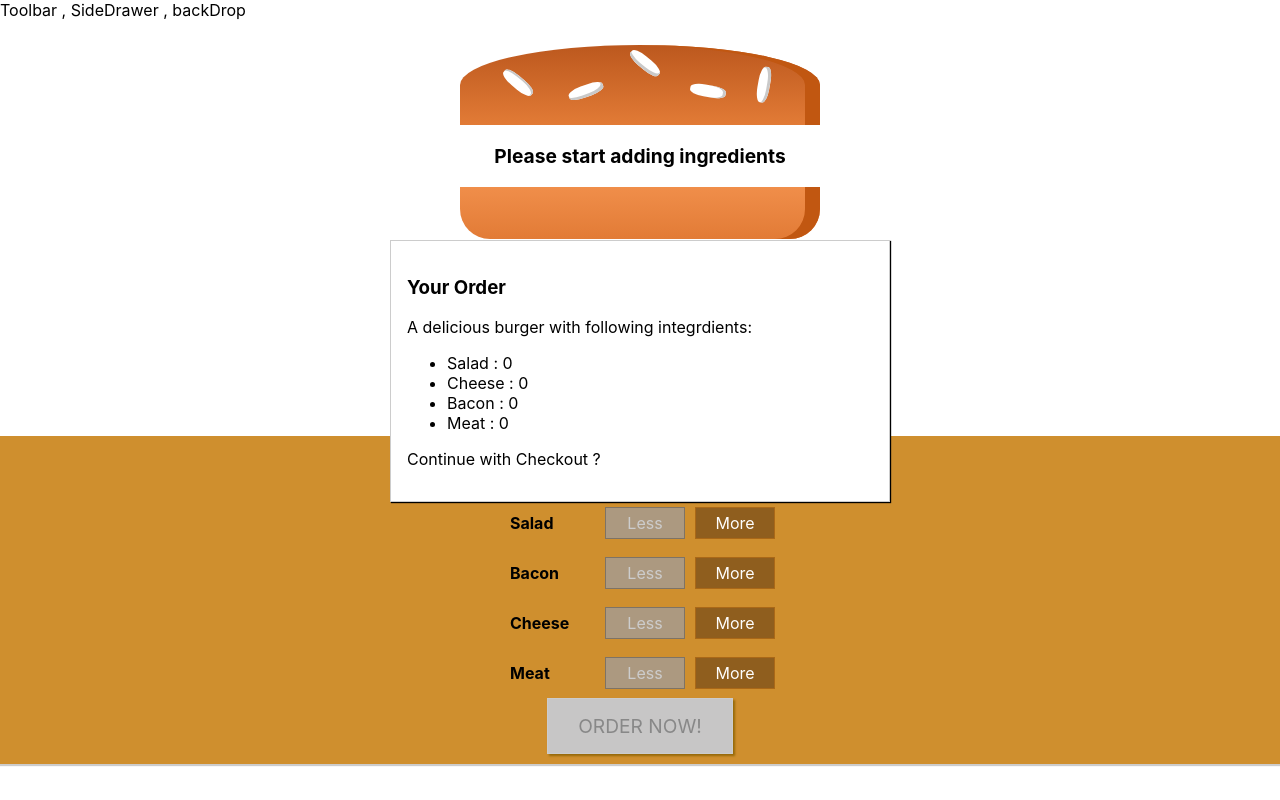
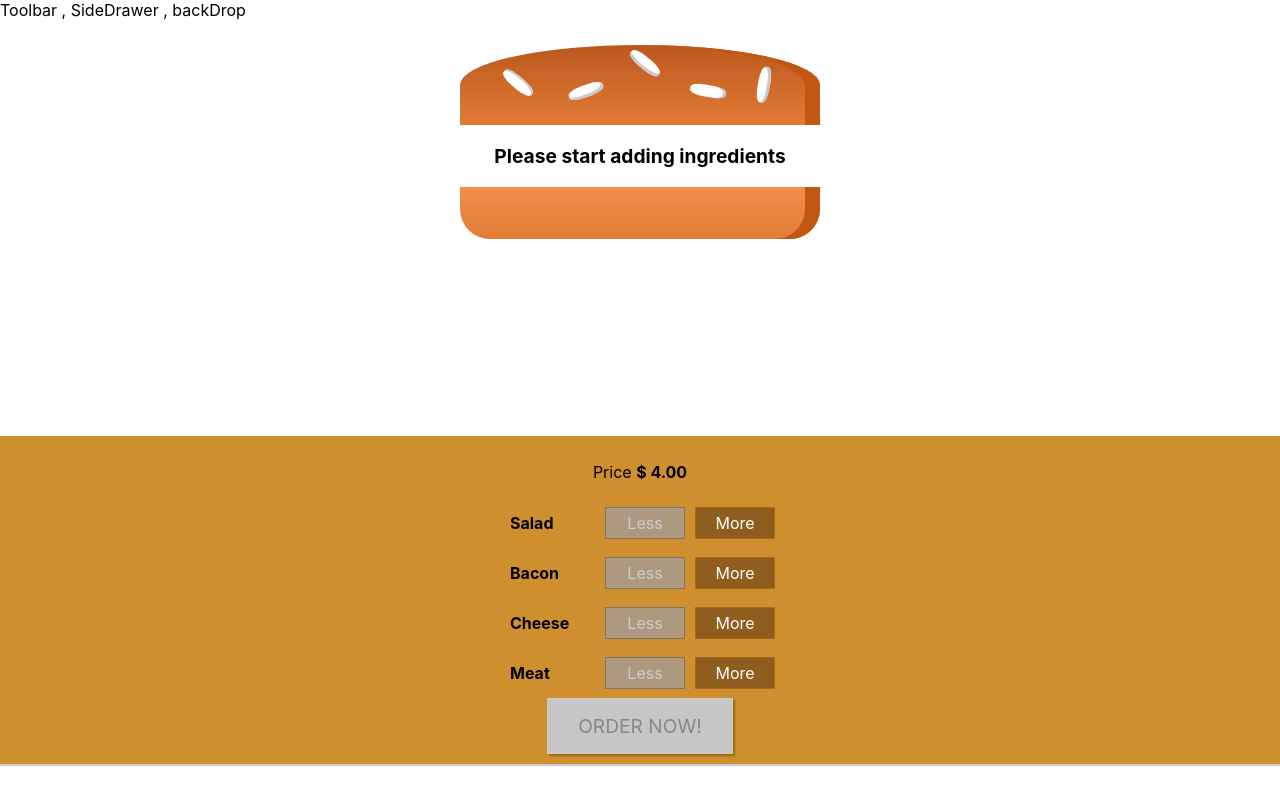
Before and after one commit to pramodkharade/reactbuggerapp, a React (Create React App) app: page / in a window 1280 px wide. Built offline with nearby package versions, Linux system fonts and the light colour scheme.

Commit message:
show and hide OrderSummary Modal

```diff
--- a/src/components/Burger/BuildControls/BuildControls.js
+++ b/src/components/Burger/BuildControls/BuildControls.js
@@ -30,7 +30,7 @@
     removed ={() => props.ingredientRemoved(ctrl.type)}
     disabled={props.disabled[ctrl.type]}/>
   ))}
-  <button className={Classes.OrderButton} disabled={!props.purchasable}>ORDER NOW!</button>
+  <button className={Classes.OrderButton} disabled={!props.purchasable} onClick={props.ordered}>ORDER NOW!</button>
     </div>
 );
 
--- a/src/components/UI/Modal/Modal.js
+++ b/src/components/UI/Modal/Modal.js
@@ -1,7 +1,11 @@
 import React from 'react';
 import Classes from './Modal.module.css';
 const Modal = (props) => (
-  <div className={Classes.Modal}>
+  <div className={Classes.Modal}
+  style={{
+    transform: props.show ? 'translateY(0)' : 'translateY(-100vh)',
+    opacity: props.show ? '1' : '0'
+  }}>
       {props.children}
   </div>
 );
--- a/src/containers/BurgerBuilder/BurgerBuilder.js
+++ b/src/containers/BurgerBuilder/BurgerBuilder.js
@@ -23,7 +23,8 @@
       meat: 0
     },
     totalPrice: 4,
-    purchasable: false
+    purchasable: false,
+    purchasing: false
   };
   updatePurchasableState = (ingredients) => {
     const sum = Object.keys(ingredients)
@@ -72,6 +73,11 @@
     });
     this.updatePurchasableState(updatedIngredients);
   };
+  purchasingHandler =() => {
+    this.setState({
+      purchasing: true
+    });
+  };
   render() {
     const disabledInfo = {
       ...this.state.ingredients
@@ -81,7 +87,7 @@
     }
     return (
       <Auxiliary>
-        <Modal>
+        <Modal show={this.state.purchasing}>
         <OrderSummary ingredients={this.state.ingredients}/>
         </Modal>
             <Burger ingredients = {this.state.ingredients}/>
@@ -89,6 +95,7 @@
       ingredientRemoved={this.removeIngredientHandler}
       disabled = {disabledInfo}
       purchasable = {this.state.purchasable}
+      ordered={this.purchasingHandler}
       price={this.state.totalPrice}/>
         </Auxiliary>
       );
```
